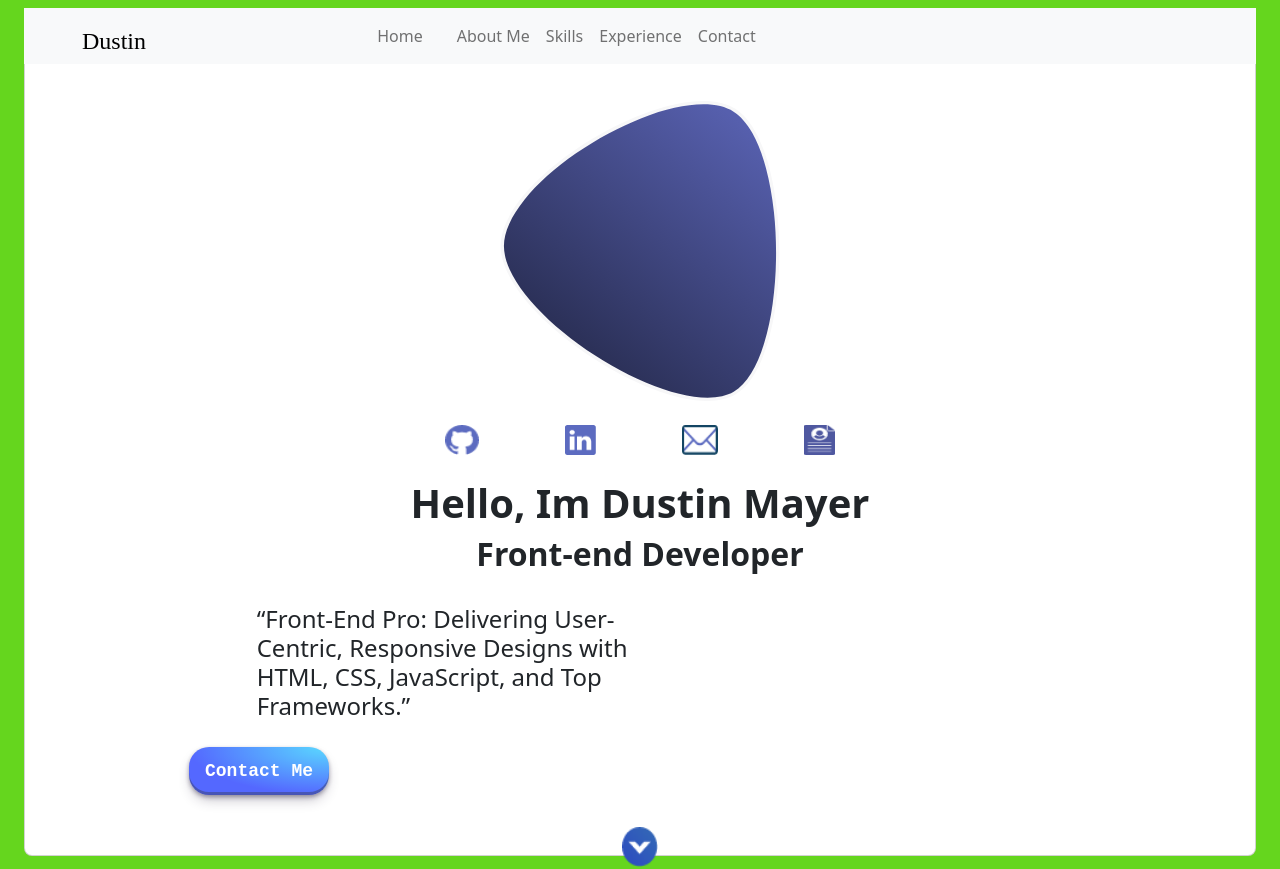
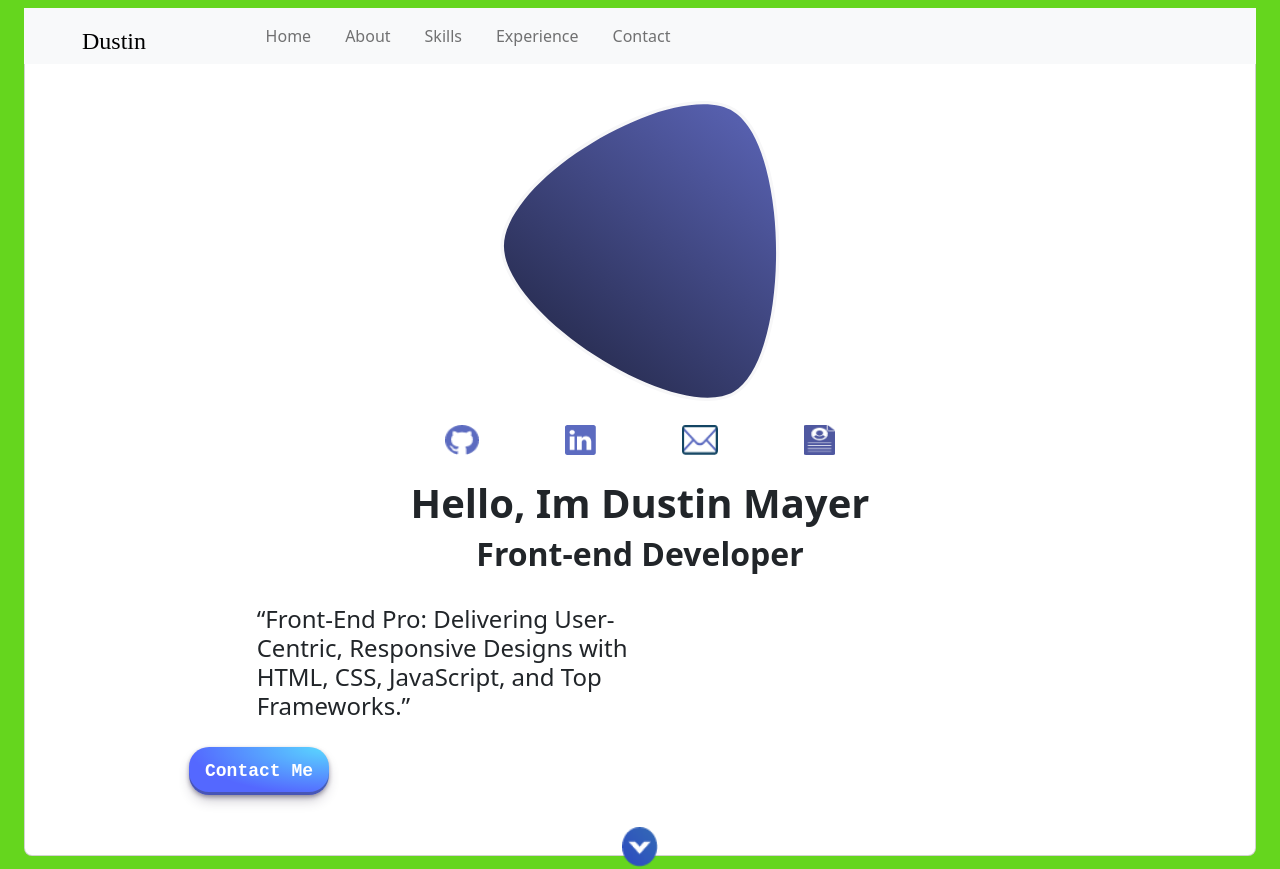
Before and after one commit to maye0085/portfolio, a React (Create React App) app: page / in a window 1280 px wide. Shown: the top 869 px of the page. Built offline with nearby package versions, Linux system fonts and the light colour scheme.

Commit message:
hover icons on all links

```diff
--- a/src/App.css
+++ b/src/App.css
@@ -120,7 +120,7 @@
     margin-left: 10px;
 
     margin: 0px;
-    margin-right: 20%;
+    margin-right: 10%;
     margin-left: 0px;
   }
 
--- a/src/App.js
+++ b/src/App.js
@@ -32,13 +32,25 @@ function App() {
               <Navbar.Collapse id="basic-navbar-nav ">
                 <Nav className=" sticky-top  ">
                   <div class="hoverClass">
-                  <Nav.Link href="#link">Home</Nav.Link>
-                    <img class="floatingIcon" src={GithubHome} />
+                    <Nav.Link href="#link">Home</Nav.Link>
+                    <img class="floatingIcon" alt="test" src={GithubHome} />
                   </div>
-                  <Nav.Link href="#link">About Me</Nav.Link>
-                  <Nav.Link href="#link">Skills</Nav.Link>
-                  <Nav.Link href="#link">Experience</Nav.Link>
-                  <Nav.Link href="#link">Contact</Nav.Link>
+                  <div class="hoverClass">
+                    <Nav.Link href="#link">About</Nav.Link>
+                    <img class="floatingIcon" alt="test" src={GithubHome} />
+                  </div>
+                  <div class="hoverClass">
+                    <Nav.Link href="#link">Skills</Nav.Link>
+                    <img class="floatingIcon" alt="test" src={GithubHome} />
+                  </div>
+                  <div class="hoverClass">
+                    <Nav.Link href="#link">Experience</Nav.Link>
+                    <img class="floatingIcon" alt="test" src={GithubHome} />
+                  </div>
+                  <div class="hoverClass">
+                    <Nav.Link href="#link">Contact</Nav.Link>
+                    <img class="floatingIcon" alt="test" src={GithubHome} />
+                  </div>
                 </Nav>
               </Navbar.Collapse>
             </Container>
```
